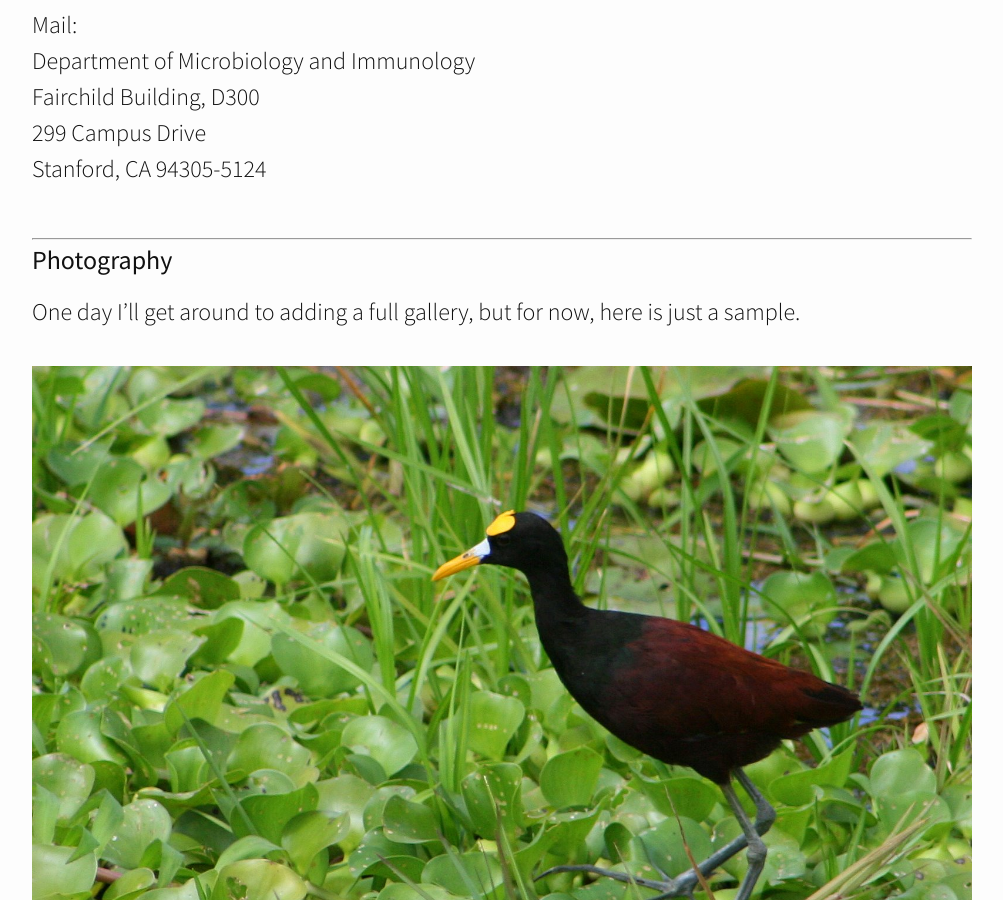
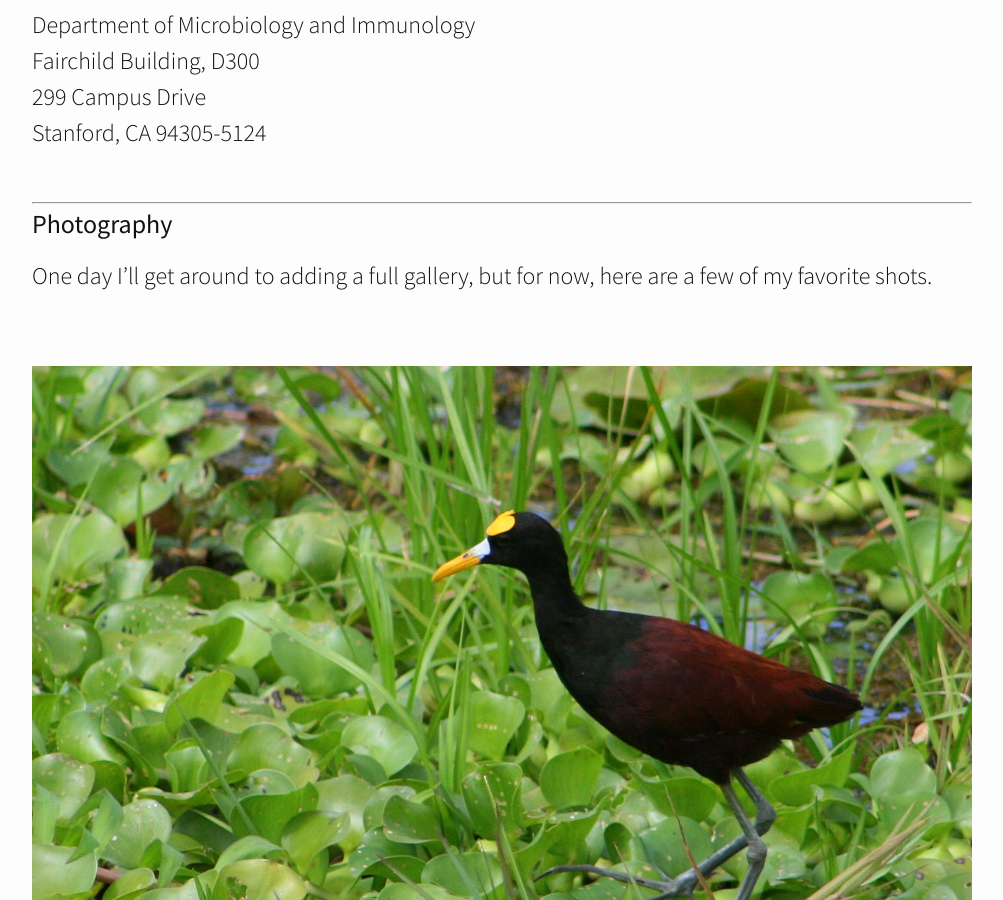
Before and after one commit to DanielSprockett/danielsprockett.github.io, a Jekyll site: the page built from about.md, in a window 1280 px wide and 900 px high, scrolled down 1371 px. Shown: the whole window, without its empty margins (138-1141 px from the left). Built offline with Jekyll 4.4.1, drawn with Linux system fonts in a browser that asks for light colours; nearby versions of some CDN libraries; some of the changed text lies outside the part shown.

```diff
--- a/about.md
+++ b/about.md
@@ -12,7 +12,6 @@ I am PhD Candidate in [David Relman's Lab](http://med.stanford.edu/relmanlab.htm
 During my time at Stanford, I was the Orientation and Recruitment Chair for [SBSA](http://med.stanford.edu/sbsa.html), served on my the M&I Department's Graduate Admissions Committee, and co-organized The Stanford Center for Human Microbiome Studies's [Microbiome Summit](https://iti.stanford.edu/center-for-human-microbiome-studies/microbiome-summit.html). For more information, please download my [CV](/documents/Sprockett_CV_190108.pdf).<br>
 <br>
 When I am not in the lab, I also enjoy traveling, nature photography, and baking.<br>
-<br>
 <br>
 
 ***
@@ -37,14 +36,15 @@ Stanford, CA 94305-5124<br>
 
 <h3>Photography</h3>
 
-One day I'll get around to adding a full gallery, but for now, here is just a sample.<br>
+One day I'll get around to adding a full gallery, but for now, here are a few of my favorite shots.<br>
+<br>
 <br>
 <img src="/images/Northern_Jacana.jpg" alt="Northern Jacana"/>
 Northern Jacana (*Jacana spinosa*) in Guanacaste, Costa Rica.<br>
 <br>
 <br>
 <img src="/images/Tree_Snake.jpg" alt="Tree Snake Costa Rica"/>
-A banded cat-eyed tree snake (*Leptodeira annulata*) slithering around La Selva Research Station, Costa Rica.<br>
+A Plain Tree Snake (*Imantodes inornatus*) slithering around La Selva Research Station, Costa Rica.<br>
 <br>
 <br>
 <img src="/images/White_Faced_Capuchin.jpg" alt="White Faced Capuchin Costa Rica"/>
```
